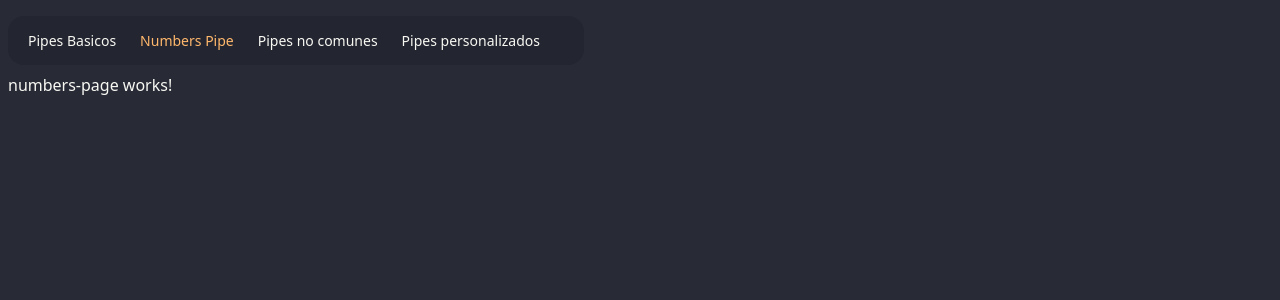
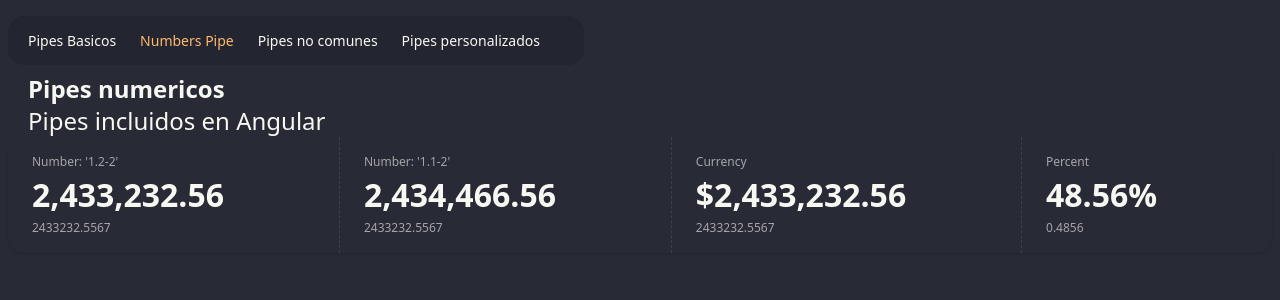
Before and after one commit to Drevanok/angular-pipes, an Angular app: page /numbers in a window 1280 px wide. Shown: the top 300 px of the page. Built offline with nearby package versions, Linux system fonts and the light colour scheme.

Commit message:
feat: add basic pipes/number-pipes

```diff
--- a/src/app/pages/basic-page/basic-page.html
+++ b/src/app/pages/basic-page/basic-page.html
@@ -1 +1,24 @@
-<p>basic-page works!</p>,
+<section class="mx-5">
+    <h1 class="text-2xl font-bold">Pipes basicos</h1>
+    <h3 class="text-2xl font-thin">Pipes incluidos en Angular</h3>
+</section>
+
+<div class="stats stats-vertical lg:stats-horizontal shadow w-full">
+    <div class="stat">
+        <div class="stat-title">Lowecase Pipe</div>
+        <div class="stat-value">{{nameUpper() | lowercase}}</div>
+        <div class="stat-desc">{{nameUpper()}}</div>
+    </div>
+
+    <div class="stat">
+        <div class="stat-title">Uppercase Pipe</div>
+        <div class="stat-value">{{nameLower() | uppercase}}</div>
+        <div class="stat-desc">{{nameLower()}}</div>
+    </div>
+
+    <div class="stat">
+        <div class="stat-title">TitleCase Pipe</div>
+        <div class="stat-value">{{fullName() | titlecase}}</div>
+        <div class="stat-desc">{{fullName()}}</div>
+    </div>
+</div>
--- a/src/app/pages/basic-page/basic-page.ts
+++ b/src/app/pages/basic-page/basic-page.ts
@@ -1,9 +1,15 @@
-import { ChangeDetectionStrategy, Component } from '@angular/core';
+import { LowerCasePipe, TitleCasePipe, UpperCasePipe } from '@angular/common';
+import { ChangeDetectionStrategy, Component, signal } from '@angular/core';
 
 @Component({
   selector: 'app-basic-page',
-  imports: [],
+  imports: [LowerCasePipe, UpperCasePipe, TitleCasePipe],
   templateUrl: './basic-page.html',
   changeDetection: ChangeDetectionStrategy.OnPush,
 })
-export default class BasicPage {}
+export default class BasicPage {
+  nameLower = signal('saul');
+  nameUpper = signal('SAUL');
+  fullName = signal('SauL AParIciO');
+
+}
--- a/src/app/pages/numbers-page/numbers-page.html
+++ b/src/app/pages/numbers-page/numbers-page.html
@@ -0,0 +1,31 @@
+<section class="mx-5">
+    <h1 class="text-2xl font-bold">Pipes numericos</h1>
+    <h3 class="text-2xl font-thin">Pipes incluidos en Angular</h3>
+</section>
+
+<div class="stats stats-vertical lg:stats-horizontal shadow w-full">
+    <div class="stat">
+        <div class="stat-title">Number: '1.2-2'</div>
+        <div class="stat-value">{{totalSells() | number: '1.2-2'}}</div>
+        <div class="stat-desc">{{totalSells()}}</div>
+    </div>
+
+    <div class="stat">
+        <div class="stat-title">Number: '1.1-2'</div>
+        <div class="stat-value">{{totalSells() + 1234 | number: '1.1-2'}}</div>
+        <div class="stat-desc">{{totalSells()}}</div>
+    </div>
+
+
+    <div class="stat">
+        <div class="stat-title">Currency</div>
+        <div class="stat-value">{{totalSells() | currency: "CAD" : "symbol-narrow": '1.2-2'}}</div>
+        <div class="stat-desc">{{totalSells()}}</div>
+    </div>
+
+    <div class="stat">
+        <div class="stat-title">Percent</div>
+        <div class="stat-value">{{percent() | percent: '1.2-2'}}</div>
+        <div class="stat-desc">{{percent()}}</div>
+    </div>
+</div>
--- a/src/app/pages/numbers-page/numbers-page.ts
+++ b/src/app/pages/numbers-page/numbers-page.ts
@@ -1,9 +1,14 @@
-import { ChangeDetectionStrategy, Component } from '@angular/core';
+import { CurrencyPipe, DecimalPipe, PercentPipe } from '@angular/common';
+import { ChangeDetectionStrategy, Component, signal } from '@angular/core';
 
 @Component({
   selector: 'app-numbers-page',
-  imports: [],
-  template: `<p>numbers-page works!</p>`,
+  imports: [DecimalPipe, PercentPipe, CurrencyPipe],
+  templateUrl: './numbers-page.html',
   changeDetection: ChangeDetectionStrategy.OnPush,
 })
-export default class NumbersPage {}
+export default class NumbersPage {
+
+  totalSells = signal(2_433_232.5567);
+  percent = signal(0.4856);
+}
```
